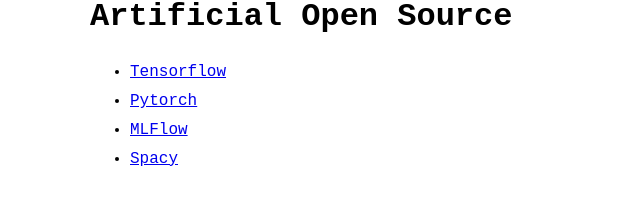
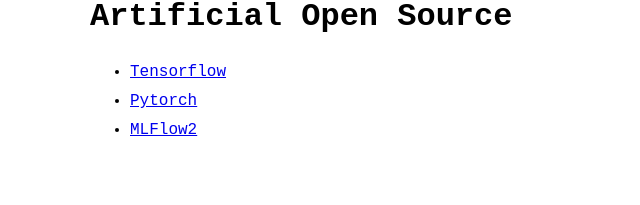
Before and after one commit to lucolivi/opensourceai, a Jekyll site: the page built from index.md, in a window 1280 px wide. Shown: the part 135-340 px from the top of the page, without its empty margins (230-870 px from the left). Built offline with Jekyll 4.4.1, drawn with Linux system fonts in a browser that asks for light colours.

Commit message:
Update menu.yml

```diff
--- a/_data/menu.yml
+++ b/_data/menu.yml
@@ -8,8 +8,5 @@ entries:
   - title: Pytorch
     url: https://pytorch.org
 
-  - title: MLFlow
+  - title: MLFlow2
     url: https://mlflow.org
-
-  - title: Spacy
-    url: https://spacy.io/
```
